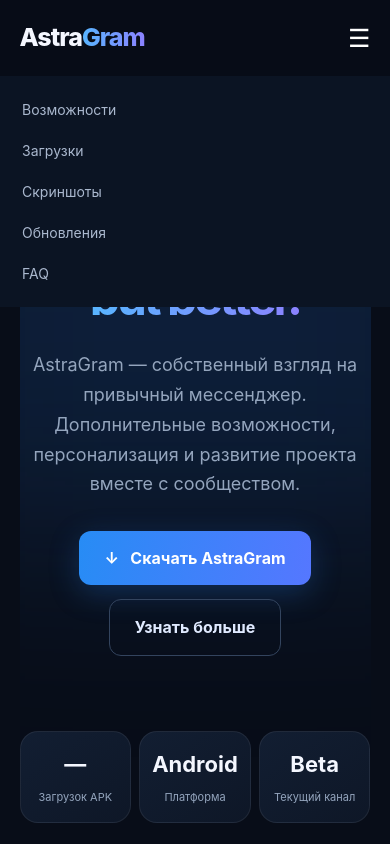
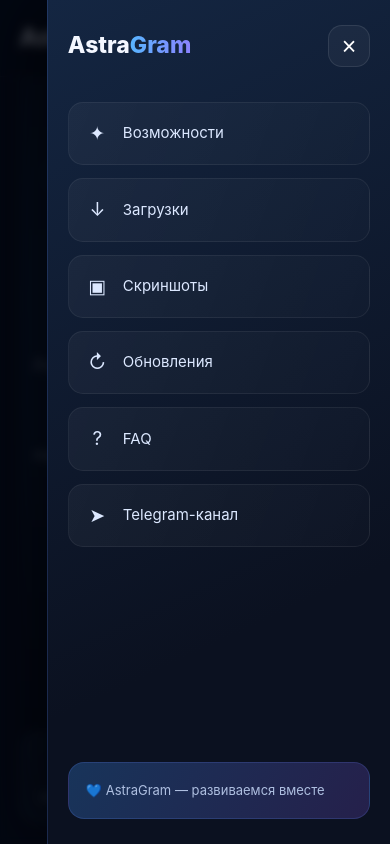
Before and after one commit to cudokot73-bot/AstraGram-Website, a plain HTML site: page index.html in a window 390 px wide. Both pictures are taken after a click on the button "Открыть меню". Shown: the top 844 px of the page. Drawn offline with Linux system fonts and the light colour scheme; no server answers.

Commit message:
Add animated mobile side drawer

```diff
--- a/index.html
+++ b/index.html
@@ -22,7 +22,21 @@ header{position:sticky;top:0;z-index:10;background:#080d18eF;backdrop-filter:blu
 .logo span,.gradient{background:linear-gradient(90deg,#58b5ff,#8b82ff);background-clip:text;color:transparent}
 nav{display:flex;gap:27px;color:#aab8ce;font-size:14px}
 nav a:hover{color:white}
-.menu{display:none;background:none;border:0;color:white;font-size:25px}
+
+.menu{display:none;background:#17243a;border:1px solid #ffffff18;color:white;font-size:25px;width:46px;height:46px;border-radius:14px;cursor:pointer}
+.drawer-overlay{position:fixed;inset:0;background:#020611b8;backdrop-filter:blur(5px);z-index:30;opacity:0;visibility:hidden;transition:opacity .35s,visibility .35s}
+.drawer{position:fixed;z-index:31;right:0;top:0;width:min(370px,88vw);height:100dvh;padding:25px 20px;background:linear-gradient(155deg,#142642,#0b1120 72%);border-left:1px solid #568dff35;box-shadow:-20px 0 70px #0009;transform:translateX(105%);transition:transform .4s cubic-bezier(.2,.8,.2,1);display:flex;flex-direction:column;gap:13px}
+.drawer.open{transform:translateX(0)}
+.drawer-overlay.open{opacity:1;visibility:visible}
+.drawer-top{display:flex;align-items:center;justify-content:space-between;margin-bottom:22px}
+.drawer-title{font-size:23px;font-weight:850}
+.drawer-close{width:42px;height:42px;border:1px solid #ffffff18;border-radius:14px;background:#ffffff0b;color:white;font-size:25px;cursor:pointer}
+.drawer a{display:flex;align-items:center;gap:13px;padding:15px 16px;border:1px solid #ffffff10;border-radius:15px;background:linear-gradient(110deg,#ffffff0b,#ffffff04);color:#dce8ff;font-size:15px;transition:.2s}
+.drawer a:hover{border-color:#648dff88;background:#29487855;transform:translateX(-3px)}
+.drawer-icon{font-size:19px;width:25px;text-align:center}
+.drawer-bottom{margin-top:auto;padding:17px;border-radius:16px;background:linear-gradient(120deg,#18345a,#25204b);border:1px solid #668aff30;color:#aebfe0;font-size:13px}
+body.drawer-active{overflow:hidden}
+
 .hero{padding:115px 0 90px;text-align:center;position:relative;overflow:hidden}
 .hero:before{content:"";position:absolute;width:650px;height:450px;left:50%;top:0;transform:translateX(-50%);background:#246bc333;filter:blur(110px);pointer-events:none}
 .hero>*{position:relative}
@@ -67,23 +81,31 @@ details p{color:var(--muted);margin-top:12px;font-size:14px}
 .community p{color:var(--muted);margin:10px auto 22px}
 footer{border-top:1px solid var(--line);padding:35px 0;color:#71829b;font-size:13px}
 .foot{display:flex;justify-content:space-between;gap:20px;flex-wrap:wrap}
-@media(max-width:750px){nav{display:none;position:absolute;top:76px;left:0;right:0;background:#0b1423;padding:22px;flex-direction:column;gap:18px}.menu{display:block}.grid{grid-template-columns:1fr}.downloads{grid-template-columns:1fr}.preview{grid-template-columns:1fr}.shot{height:230px}.stats{gap:8px}.stat{padding:14px 8px}.stat strong{font-size:22px}.stat span{font-size:11px}.hero{padding-top:80px}section{padding:55px 0}.heading h2{font-size:30px}}
+@media(max-width:750px){.menu{display:block}.grid{grid-template-columns:1fr}.downloads{grid-template-columns:1fr}.preview{grid-template-columns:1fr}.shot{height:230px}.stats{gap:8px}.stat{padding:14px 8px}.stat strong{font-size:22px}.stat span{font-size:11px}.hero{padding-top:80px}section{padding:55px 0}.heading h2{font-size:30px}}
 </style>
 </head>
 <body>
 <header>
 <div class="container nav">
 <a class="logo" href="#">Astra<span>Gram</span></a>
-<nav id="nav">
-<a href="#features">Возможности</a>
-<a href="#downloads">Загрузки</a>
-<a href="#screens">Скриншоты</a>
-<a href="#updates">Обновления</a>
-<a href="#faq">FAQ</a>
-</nav>
-<button class="menu" onclick="document.getElementById('nav').style.display=document.getElementById('nav').style.display==='flex'?'none':'flex'">☰</button>
+<button class="menu" id="menuButton" aria-label="Открыть меню" aria-expanded="false">☰</button>
 </div>
 </header>
+
+<div class="drawer-overlay" id="drawerOverlay"></div>
+<aside class="drawer" id="drawer" aria-hidden="true">
+  <div class="drawer-top">
+    <div class="drawer-title">Astra<span class="gradient">Gram</span></div>
+    <button class="drawer-close" id="drawerClose" aria-label="Закрыть меню">×</button>
+  </div>
+  <a href="#features"><span class="drawer-icon">✦</span> Возможности</a>
+  <a href="#downloads"><span class="drawer-icon">↓</span> Загрузки</a>
+  <a href="#screens"><span class="drawer-icon">▣</span> Скриншоты</a>
+  <a href="#updates"><span class="drawer-icon">↻</span> Обновления</a>
+  <a href="#faq"><span class="drawer-icon">?</span> FAQ</a>
+  <a href="https://t.me/AstraGram_Project" target="_blank" rel="noopener"><span class="drawer-icon">➤</span> Telegram-канал</a>
+  <div class="drawer-bottom">💙 AstraGram — развиваемся вместе</div>
+</aside>
 
 <main>
 <div class="container hero">
@@ -198,5 +220,39 @@ document.getElementById('betaInfo').textContent='Ожидается первая
 }
 loadRelease();
 </script>
+
+<script>
+(() => {
+  const drawer = document.getElementById('drawer');
+  const overlay = document.getElementById('drawerOverlay');
+  const openButton = document.getElementById('menuButton');
+  const closeButton = document.getElementById('drawerClose');
+
+  function openMenu() {
+    drawer.classList.add('open');
+    overlay.classList.add('open');
+    document.body.classList.add('drawer-active');
+    drawer.setAttribute('aria-hidden', 'false');
+    openButton.setAttribute('aria-expanded', 'true');
+  }
+
+  function closeMenu() {
+    drawer.classList.remove('open');
+    overlay.classList.remove('open');
+    document.body.classList.remove('drawer-active');
+    drawer.setAttribute('aria-hidden', 'true');
+    openButton.setAttribute('aria-expanded', 'false');
+  }
+
+  openButton.addEventListener('click', openMenu);
+  closeButton.addEventListener('click', closeMenu);
+  overlay.addEventListener('click', closeMenu);
+  drawer.querySelectorAll('a').forEach(link => link.addEventListener('click', closeMenu));
+  document.addEventListener('keydown', event => {
+    if (event.key === 'Escape') closeMenu();
+  });
+})();
+</script>
+
 </body>
 </html>
```
